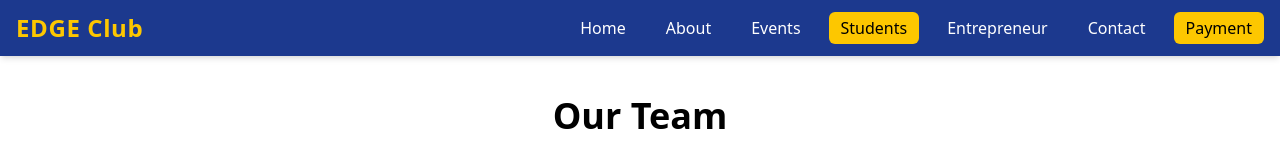
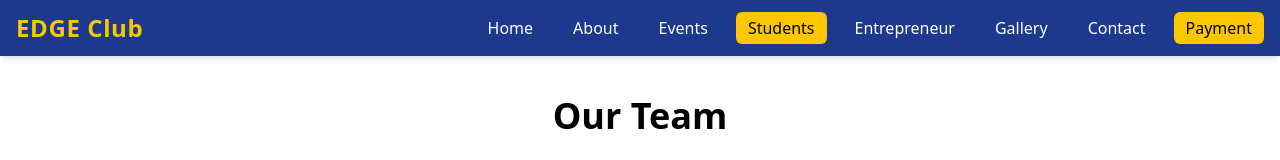
Before and after one commit to RAKESHM28102000/edgeclub, a React (Vite) app: page /students in a window 1280 px wide. Shown: the top 160 px of the page. Built offline with nearby package versions, Linux system fonts and the light colour scheme.

Commit message:
links and gallery updated

```diff
--- a/src/App.jsx
+++ b/src/App.jsx
@@ -12,6 +12,7 @@ import Payment from './pages/Payment'; // ✅ New payment page import
 import AOS from 'aos';
 import 'aos/dist/aos.css';
 import NotFound from './pages/NotFound';
+import Gallery from './pages/Gallery';
 
 const App = () => {
   useEffect(() => {
@@ -28,8 +29,9 @@ const App = () => {
           <Route path="/events" element={<Events />} />
           <Route path="/students" element={<Students />} />
           <Route path="/entrepreneur" element={<Entrepreneur />} />
+          <Route path="/gallery" element={<Gallery/>} />
           <Route path="/contact" element={<Contact />} />
-          <Route path="/payment" element={<Payment />} /> {/* ✅ New payment route */}
+          <Route path="/payment" element={<Payment />} />
           <Route path="*" element={<NotFound />} /> {/* Catch-all route */}
         </Routes>
       </main>
--- a/src/components/Navbar.jsx
+++ b/src/components/Navbar.jsx
@@ -15,8 +15,9 @@ const Navbar = () => {
     { name: 'Events', path: '/events' },
     { name: 'Students', path: '/students' },
     { name: 'Entrepreneur', path: '/entrepreneur' },
+    { name: 'Gallery', path: '/gallery' },
     { name: 'Contact', path: '/contact' },
-    { name: 'Payment', path: '/payment', isButton: true }, // New Payment Button
+    { name: 'Payment', path: '/payment', isButton: true },
   ];
 
   const isActive = (path) => location.pathname === path;
--- a/src/data/studentData.js
+++ b/src/data/studentData.js
@@ -4,9 +4,9 @@ const students = [
   name: 'Dr.P.S.Manjula',
   specialization: 'Faculty Co-ordinator',
   image: './images/manjula.png',
-  linkedin: 'https://linkedin.com/in/rakeshm',
-  instagram: 'https://instagram.com/rakesh',
-  website: 'https://inspireloop.onrender.com/',
+  linkedin: 'https://www.unom.ac.in/index.php?route=department/department/profile&deptid=47&facultyid=363',
+  instagram: 'https://www.unom.ac.in/index.php?route=department/department/profile&deptid=47&facultyid=363',
+  website: 'https://www.unom.ac.in/index.php?route=department/department/profile&deptid=47&facultyid=363',
 },
   {
     name: 'Kevin TP',
@@ -14,15 +14,15 @@ const students = [
     image: './images/image-kevin-2.jpeg',
     linkedin: 'https://www.linkedin.com/in/kevintp',
     instagram: 'https://www.instagram.com/kevinthomaspanicker/',
-    website: 'https://inspireloop.onrender.com/',
+    website: 'https://www.instagram.com/kevinthomaspanicker/',
   },
   {
     name: 'Katie JS',
     specialization: 'MBA - Operations',
     image: './images/image-2.jpeg',
     linkedin: 'https://www.linkedin.com/in/katie-joanna-802137233/',
-    instagram: '#',
-    website: 'https://inspireloop.onrender.com/',
+    instagram: 'https://www.linkedin.com/in/katie-joanna-802137233/',
+    website: 'https://www.linkedin.com/in/katie-joanna-802137233/',
   },
   {
     name: 'Prawin k',
@@ -30,15 +30,15 @@ const students = [
     image:'./images/prawin.png',
     linkedin: 'https://www.linkedin.com/in/prawin-kumar-043014326/',
     instagram: 'https://www.instagram.com/mpk_prawin/',
-    website: 'https://inspireloop.onrender.com/',
+    website: 'https://www.instagram.com/mpk_prawin/',
   },
   {
     name: 'Vasumathy',
     specialization: 'MBA - Finance',
     image:'./images/image-7.jpeg',
     linkedin: 'https://www.linkedin.com/in/vasumathy-m-7676ab28a',
-    instagram: '#',
-    website: 'https://inspireloop.onrender.com/',
+    instagram: 'https://www.linkedin.com/in/vasumathy-m-7676ab28a',
+    website: 'https://www.linkedin.com/in/vasumathy-m-7676ab28a',
   },
   {
     name: 'Kamalesh Rajan',
@@ -61,8 +61,8 @@ const students = [
     specialization: 'MBA - Finance',
     image: './images/image-8.jpeg',
      linkedin: 'https://www.linkedin.com/in/zuhair-ahmed-34209b284/',
- instagram: 'https://www.instagram.com/rakesh_m_28/',
- website: 'https://inspireloop.onrender.com/',
+ instagram: 'https://www.linkedin.com/in/zuhair-ahmed-34209b284/',
+ website: 'https://www.linkedin.com/in/zuhair-ahmed-34209b284/',
   },
   {
     name: 'Navitha Sree',
@@ -70,15 +70,15 @@ const students = [
     image:'./images/image-10.png',
     linkedin: 'https://www.linkedin.com/in/navitha-sree-v-403551229/',
     instagram: 'https://www.instagram.com/_navitha_ammu',
-    website: 'https://inspireloop.onrender.com/',
+    website: 'https://www.linkedin.com/in/navitha-sree-v-403551229/',
   },
   {
     name: 'Sheshika',
     specialization: 'MBA - Finance',
     image: './images/image-3.JPG',
      linkedin: 'https://www.linkedin.com/in/sheshika-a-598178355/',
-    instagram: 'https://www.instagram.com/rakesh_m_28/',
-   website: 'https://inspireloop.onrender.com/',
+    instagram: 'https://www.linkedin.com/in/sheshika-a-598178355/',
+   website: 'https://www.linkedin.com/in/sheshika-a-598178355/',
   },
   {
     name: 'Dwaraka',
@@ -86,7 +86,7 @@ const students = [
     image: './images/image-5.jpg',
     linkedin: 'https://www.linkedin.com/in/dwaraka-s-r-495452231',
     instagram: 'https://instagram.com/dwarakastalin',
-    website: 'https://inspireloop.onrender.com/',
+    website: 'https://www.linkedin.com/in/dwaraka-s-r-495452231',
   },
    {
    name: 'Asvin r',
@@ -94,15 +94,15 @@ const students = [
    image: './images/image-9.jpg',
    linkedin: 'https://www.linkedin.com/in/asvin-raj-2a05661b9/',
    instagram: 'https://www.instagram.com/i.asvin',
-   website: 'https://inspireloop.onrender.com/',
+   website: 'https://www.linkedin.com/in/asvin-raj-2a05661b9/',
  },
  {
    name: 'Geethanjali',
    specialization: 'MBA - Finance',
    image: './images/image-11.jpeg',
     linkedin: 'https://www.linkedin.com/in/geethanjali-sankar-962031342/',
-    instagram: 'https://www.instagram.com/rakesh_m_28/',
-    website: 'https://inspireloop.onrender.com/',
+    instagram: 'https://www.linkedin.com/in/geethanjali-sankar-962031342/',
+    website: 'https://www.linkedin.com/in/geethanjali-sankar-962031342/',
  },
  {
    name: 'Nithish',
@@ -110,7 +110,7 @@ const students = [
    image: './images/image-12.jpg',
    linkedin: 'https://www.linkedin.com/in/nithish-l-89502a205/',
    instagram: 'https://www.instagram.com/_nithish_l/',
-   website: 'https://inspireloop.onrender.com/',
+   website: 'https://www.linkedin.com/in/nithish-l-89502a205/',
  },
  {
    name: 'Rakesh',
--- a/src/pages/Entrepreneur.jsx
+++ b/src/pages/Entrepreneur.jsx
@@ -12,8 +12,8 @@ const entrepreneurs = [
         title: "Founder, M&K Partners",
         description:
         "Boutique Advisory for Leaders and Organisations navigating Mission-Critical Decisions in Defence, Energy, Finance,Technology & Sustainability; where stakes are global, timelines are unforgiving and precision is non-negotiable.",
-        linkedin: "https://linkedin.com/in/kevinpanicker", // sample
-        website: "#",
+        linkedin: "https://www.linkedin.com/in/kevintp", // sample
+        website: "https://www.instagram.com/kevinthomaspanicker/",
         borderColor: "border-indigo-500 dark:border-indigo-400",
       },
   {
--- a/src/pages/Gallery.jsx
+++ b/src/pages/Gallery.jsx
@@ -11,12 +11,7 @@ const images = [
   "images/events/ven3.jpeg",
   "images/events/ven2.jpeg",
   "images/events/ven1.jpeg",
-
-
-
-
-
-
+  // you can add more images here
 ];
 
 export default function Gallery() {
@@ -34,7 +29,7 @@ export default function Gallery() {
         {images.map((src, index) => (
           <div
             key={index}
-            className={`relative overflow-hidden rounded-xl shadow-lg group ${
+            className={`relative overflow-hidden rounded-xl shadow-lg ${
               index % 7 === 0 ? "md:col-span-2 md:row-span-2" : ""
             }`}
             data-aos="zoom-in"
@@ -42,11 +37,8 @@ export default function Gallery() {
             <img
               src={src}
               alt={`Gallery ${index + 1}`}
-              className="w-full h-full object-cover transform group-hover:scale-110 transition-transform duration-500"
+              className="w-full h-full object-cover transform hover:scale-110 transition-transform duration-500"
             />
-            <div className="absolute inset-0 bg-black bg-opacity-0 group-hover:bg-opacity-40 transition duration-500 flex items-center justify-center opacity-0 group-hover:opacity-100">
-              <p className="text-white text-lg font-semibold">View Image</p>
-            </div>
           </div>
         ))}
       </div>
```
Lines whose indentation alone changed are shown as unchanged.
